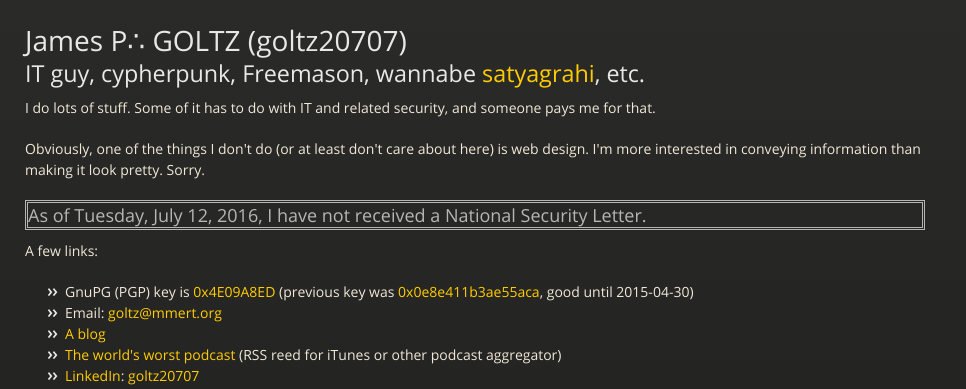
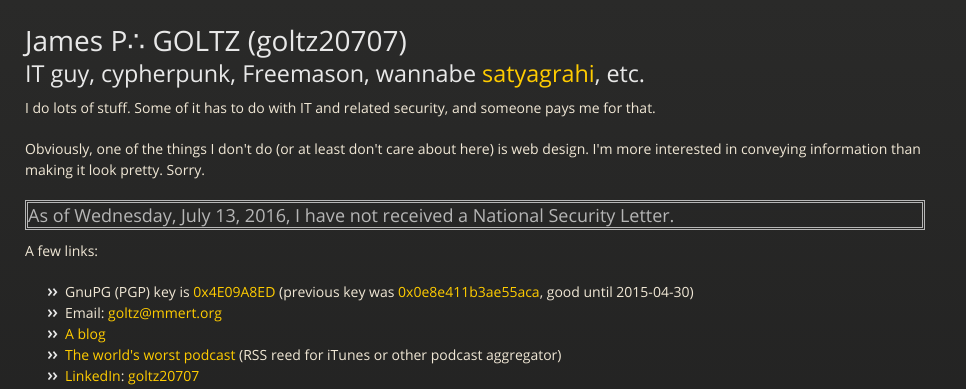
Before and after one commit to goltz20707/goltz20707.github.io, a Jekyll site: the page built from index.html, in a window 1280 px wide. Shown: the top 389 px of the page, without its empty margins (0-966 px from the left). Built offline with Jekyll 4.4.1, drawn with Linux system fonts in a browser that asks for light colours.

Commit message:
Updated.

```diff
--- a/_includes/nsl.html
+++ b/_includes/nsl.html
@@ -1,6 +1,8 @@
-<!-- insert date with date '+%A, %B %e, %Y,' -->
+<!-- insert date with:
+date '+%A, %B %e, %Y,'
+ -->
 <h3 style="border: double">As of
 
-Tuesday, July 12, 2016,
+Wednesday, July 13, 2016,
 
 I have not received a National Security Letter.</h3>
```
